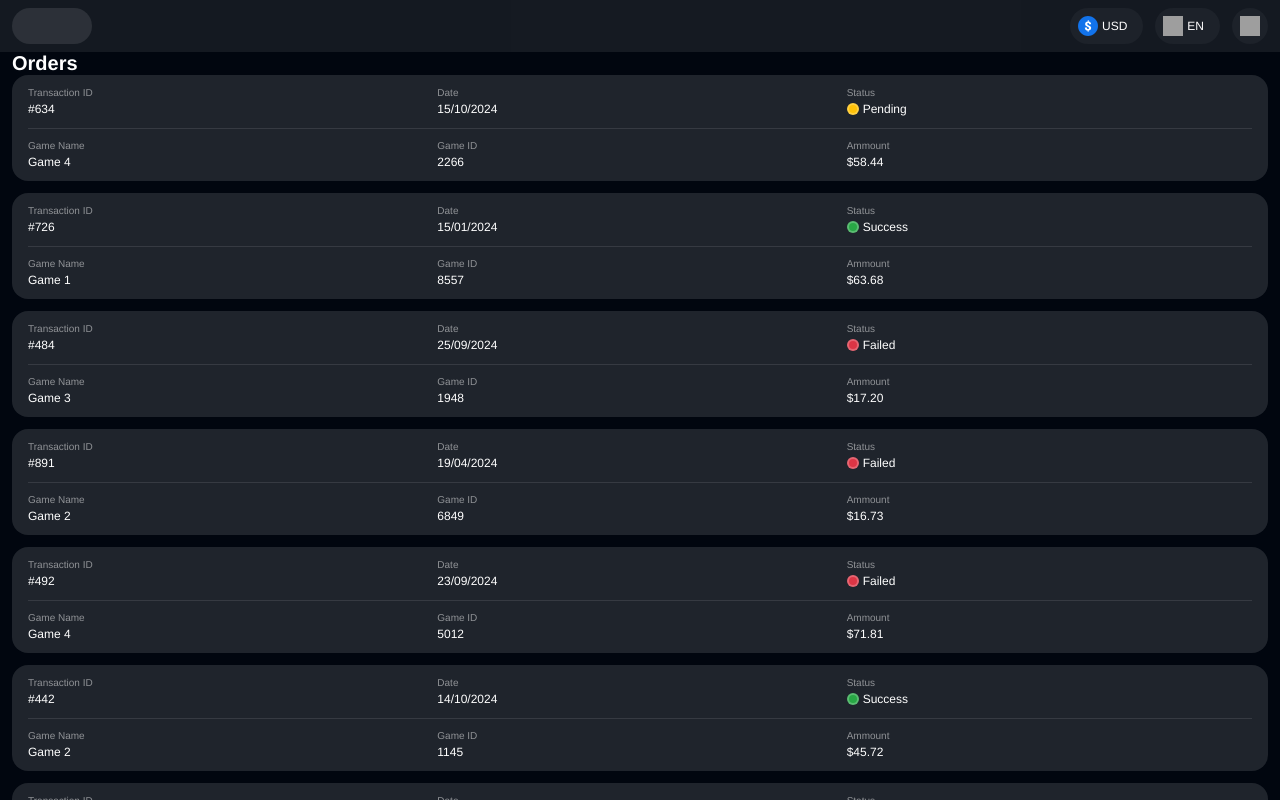
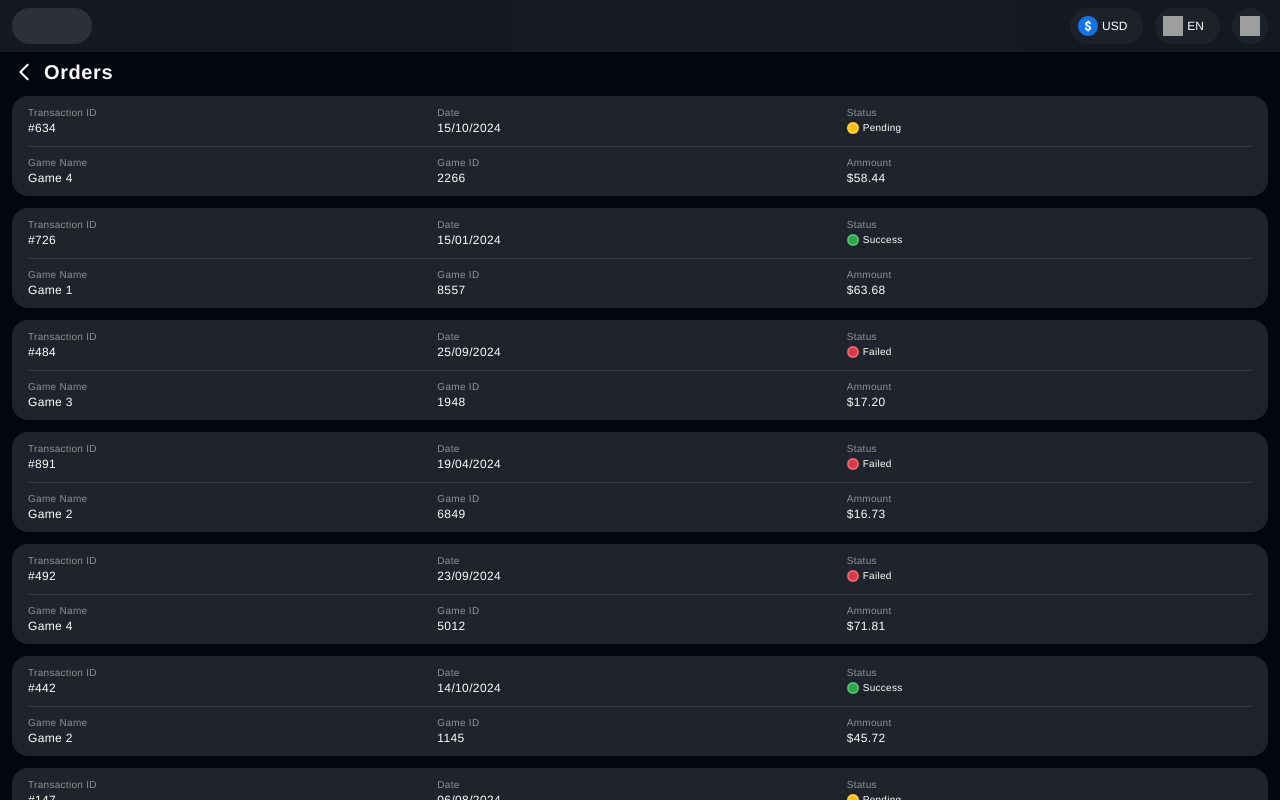
Before and after one commit to sunri5e/-GmStrX, a Next.js app: page /orders in a window 1280 px wide. Built offline with nearby package versions, Linux system fonts and the light colour scheme; grey boxes are pictures that could not be loaded.

Commit message:
feat: :sparkles: compleat orders page

```diff
--- a/app/layout.tsx
+++ b/app/layout.tsx
@@ -23,7 +23,7 @@ export default function RootLayout({
       <body className={`${robotoSans.variable}`}>
         <Header />
         <div className="app-l-main">
-          <main className="app-l-container app-h-pt-13">{children}</main>
+          <main className="app-l-container">{children}</main>
         </div>
       </body>
     </html>
--- a/app/orders/page.tsx
+++ b/app/orders/page.tsx
@@ -2,6 +2,7 @@ import Link from "next/link";
 import { OrderStatus } from "@/utils/types";
 import { generateOrders } from "@/utils/helperFuncs";
 import OrderCard from "@/components/OrderCard";
+import BackButton from "@/components/BackButton";
 
 const colorMap = {
   Pending: "#FFC107",
@@ -13,7 +14,11 @@ export default function Orders() {
   const orders = generateOrders(10);
   return (
     <>
+      <div className="app-l-flex-row app-l-flex-row__align-center">
+        <BackButton icon="back" className="app-h-mr-2" />
         <h1>Orders</h1>
+      </div>
+      <div className="app-h-mt-3">
         {orders.map((order, i) => (
           <Link
             href={`/orders/${order.orderId}`}
@@ -23,6 +28,7 @@ export default function Orders() {
             <OrderCard {...order} statusColor={colorMap[order.orderStatus as OrderStatus]} />
           </Link>
         ))}
+      </div>
     </>
   );
 }
--- a/app/page.tsx
+++ b/app/page.tsx
@@ -4,15 +4,15 @@ export default function Home() {
   return (
     <>
       <div className="app-btn-group app-h-ph-7 app-h-mt-40">
-        <button className="app-btn app-btn--w100">
+        <button className="app-btn app-btn--regular app-btn--w100">
           <span className="app-btn__text">Registration</span>
         </button>
-        <button className="app-btn app-btn--w100">
+        <button className="app-btn app-btn--regular app-btn--w100">
           <span className="app-btn__text">Login</span>
         </button>
       </div>
       <div className="app-h-mt-10">
-        <Link href="/orders" className="app-btn app-btn--w100 app-btn--nav">
+        <Link href="/orders" className="app-btn app-btn--regular app-btn--w100 app-btn--nav">
           <span className="app-btn__text">Orders</span>
         </Link>
       </div>
--- /dev/null
+++ b/components/BackButton.tsx
@@ -0,0 +1,15 @@
+"use client";
+
+import { useRouter } from "next/navigation";
+import Image from "next/image";
+
+export default function BackButton({ icon, className }: { icon: string; className?: string }) {
+  const router = useRouter();
+  const handleClick = () => router.back();
+
+  return (
+    <button onClick={handleClick} className={`app-btn app-btn--with-icon ${className}`}>
+      <Image src={`/${icon}.svg`} alt="back" width={24} height={24} />
+    </button>
+  );
+}
--- a/components/OrderCard.tsx
+++ b/components/OrderCard.tsx
@@ -14,8 +14,8 @@ export default function OrderCard(props: Order & { statusColor: string }) {
       </div>
       <div className="app-card__item">
         <span className="app-card__item-label">Status</span>
-        <span className="app-l-flex-row app-l-flex-row__align-center">
-          <i className="app-status-icon app-h-mr-1" style={{ backgroundColor: statusColor }}></i>{" "}
+        <span className="app-status">
+          <i className="app-status__icon" style={{ backgroundColor: statusColor }}></i>{" "}
           {order.orderStatus}
         </span>
       </div>
--- a/styles/_buttons.scss
+++ b/styles/_buttons.scss
@@ -4,20 +4,24 @@
   display: flex;
   align-items: center;
   justify-content: center;
-  height: $size-base * 11;
-  background: #fff;
   line-height: 1;
-  padding: 0 $size-base * 3;
+  letter-spacing: 0.36px;
   border: none;
-  border-radius: 20px;
-  transition: color 0.2s;
-  color: rgba(#000, 0.8);
+  background: none;
   cursor: pointer;
-  &:hover {
-    color: #000;
-  }
   &__text {
     position: relative;
+  }
+  &--regular {
+    color: rgba(#000, 0.8);
+    transition: color 0.2s;
+    border-radius: 20px;
+    padding: 0 $size-base * 3;
+    height: $size-base * 11;
+    background: #fff;
+    &:hover {
+      color: #000;
+    }
   }
   &--w100 {
     width: 100%;
@@ -26,6 +30,10 @@
     height: $size-base * 8;
     font-weight: $fontWeight-bold;
   }
+  &--with-icon {
+    width: $size-base * 6;
+    height: $size-base * 6;
+  }
   &-group {
     * + * {
       margin-top: $size-base * 2.5;
--- a/styles/_card.scss
+++ b/styles/_card.scss
@@ -7,10 +7,12 @@
   grid-gap: $size-base * 6 $size-base;
   border-radius: var(--radius-16, 16px);
   background: #1f242c;
+  line-height: 1;
   &__item {
     display: flex;
     flex-direction: column;
     gap: $size-base;
+    letter-spacing: 0.36px;
     &:nth-child(4n) {
       position: relative;
       &::after {
@@ -25,8 +27,8 @@
     }
     &-label {
       font-size: $fontSize-small;
-
       color: $color-text-secondary;
+      letter-spacing: 0.3px;
     }
   }
 }
--- a/styles/_layout.scss
+++ b/styles/_layout.scss
@@ -3,6 +3,7 @@
 .app-l-main {
   min-height: 100%;
   padding-bottom: $size-base * 8;
+  padding-top: $size-base * 15;
 }
 
 .app-l-container {
--- a/styles/_misks.scss
+++ b/styles/_misks.scss
@@ -1,6 +1,13 @@
 @use "./variables" as *;
 
-.app-status-icon {
+.app-status {
+  line-height: 1;
+  letter-spacing: 0.3px;
+  font-size: $fontSize-small;
+  display: flex;
+  align-items: center;
+  gap: $size-base;
+  &__icon {
     display: inline-block;
     width: $size-base * 3;
     height: $size-base * 3;
@@ -8,3 +15,4 @@
     background: #11b174;
     border: 2px solid rgba(#fff, 0.24);
   }
+}
--- a/styles/_typography.scss
+++ b/styles/_typography.scss
@@ -2,6 +2,9 @@
 
 h1,
 .h1 {
+  color: #fff;
   font-size: $fontSize-largest;
-  line-height: 1.16;
+  font-weight: $fontWeight-bold;
+  line-height: 1;
+  letter-spacing: 0.6px;
 }
--- a/styles/_variables.scss
+++ b/styles/_variables.scss
@@ -1,6 +1,6 @@
 $size-base: 4px;
 
-$indentationSteps: 0, 1, 3, 4, 7, 10, 13, 40, a;
+$indentationSteps: 0, 1, 2, 3, 4, 7, 10, 13, 40, a;
 
 $color-bg: #01060f;
 $color-text: #fff;
```
Also changed, not shown: public/back.svg (added). Lines whose indentation alone changed are shown as unchanged.
